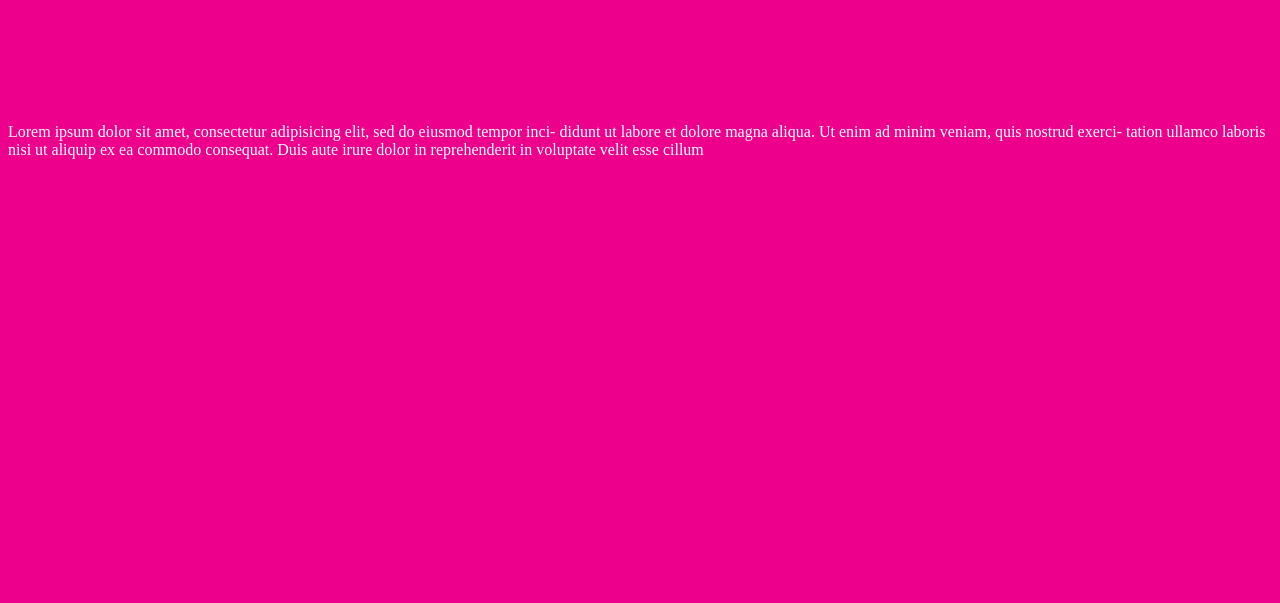
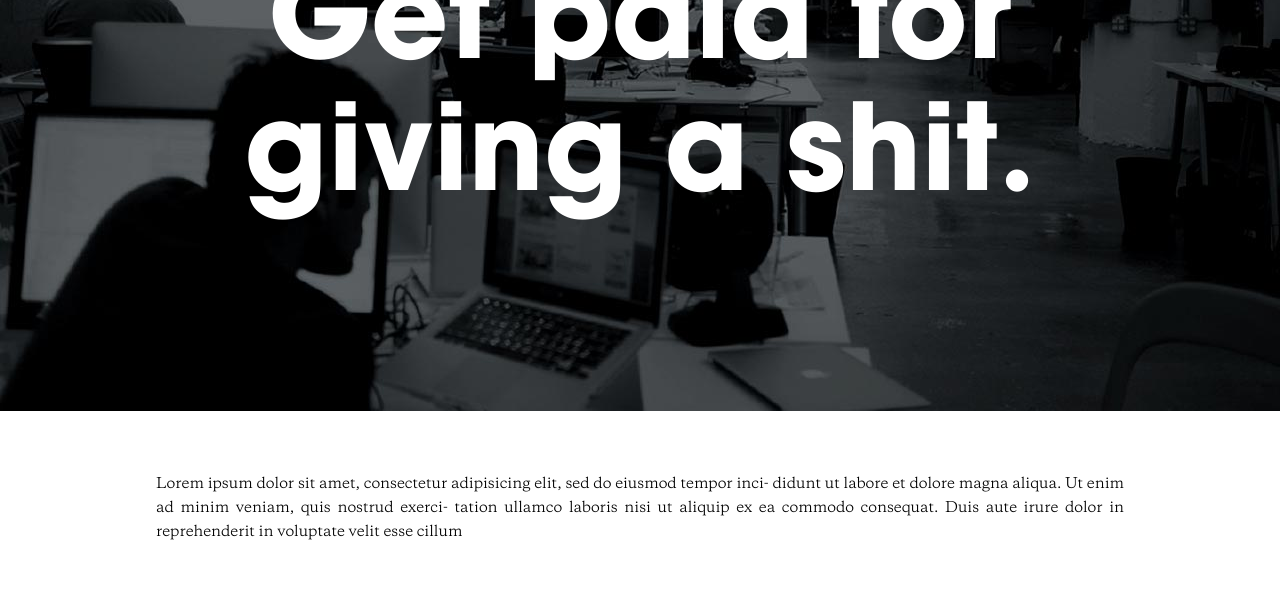
Before and after one commit to manuelhe/htest, a website: page public/index.html in a window 1280 px wide. Shown: the part 1027-1630 px from the top of the page. Before the commit the page ends 1202 px from the top, so only its background shows below. Drawn offline with Linux system fonts and the light colour scheme.

Commit message:
Content styles for desktop and mobile

```diff
--- a/public/styles/main.css
+++ b/public/styles/main.css
@@ -1,12 +1,63 @@
-@import "fonts.css";
+@import "variables.css";
+
 
 body {
-  background: #ec008c;
-  color: #fff;
+  background: var(--color-white);
+  color: var(--color-black);
+  font: var(--font-body);
+  margin:0;
+  padding:0;
 }
 
-h1 {
-  font: 20vmin/1 HUGEAvantGardeBold;
-  letter-spacing: -0.06em;
-  text-align: center;
+
+.main-nav .copyright{
+  font: var(--font-copyright);
 }
+
+.content{
+  margin-top: 60px;
+}
+.content::before {
+  content: "";
+  display: block;
+  width: 100%;
+  height: 240px;
+  background: url("/images/background-image.jpg") no-repeat;
+  background-size: cover;
+}
+.content h1 {
+  font: var(--font-headline);
+  margin: 0;
+  padding: 50px 24px;
+}
+.content p {
+  text-align: justify;
+  margin: 0 24px;
+}
+
+/* Desktop resolution */
+@media screen and (min-width: 768px) {
+  .content{
+    margin-top: 72px;
+  }
+  .content::before{
+    display: none;
+  }
+  .content h1 {
+    background: url("/images/background-image.jpg") no-repeat;
+    background-size: cover;
+    color: var(--color-white);
+    display: table-cell;
+    font: var(--font-headline-desktop);
+    height: 640px;
+    margin: 0;
+    padding: 0 60px;
+    text-align: center;
+    vertical-align: middle;
+  }
+  .content p {
+    padding: 0 60px;
+    margin: 60px auto;
+    max-width: 968px;
+  }
+}
--- a/public/styles/variables.css
+++ b/public/styles/variables.css
@@ -13,6 +13,7 @@
   --font-primary-nav: 21px/48px HUGEAvantGardeBold;
   --font-secondary-nav: 16px/48px Galaxie;
   --font-headline: 44px/48px HUGEAvantGardeBold;
+  --font-headline-desktop: 120px/132px HUGEAvantGardeBold;
   --font-body: 14px/24px Galaxie;
   --font-copyright: 12px/16px Helvetica Neue Regular, sans-serif;
 }
```
